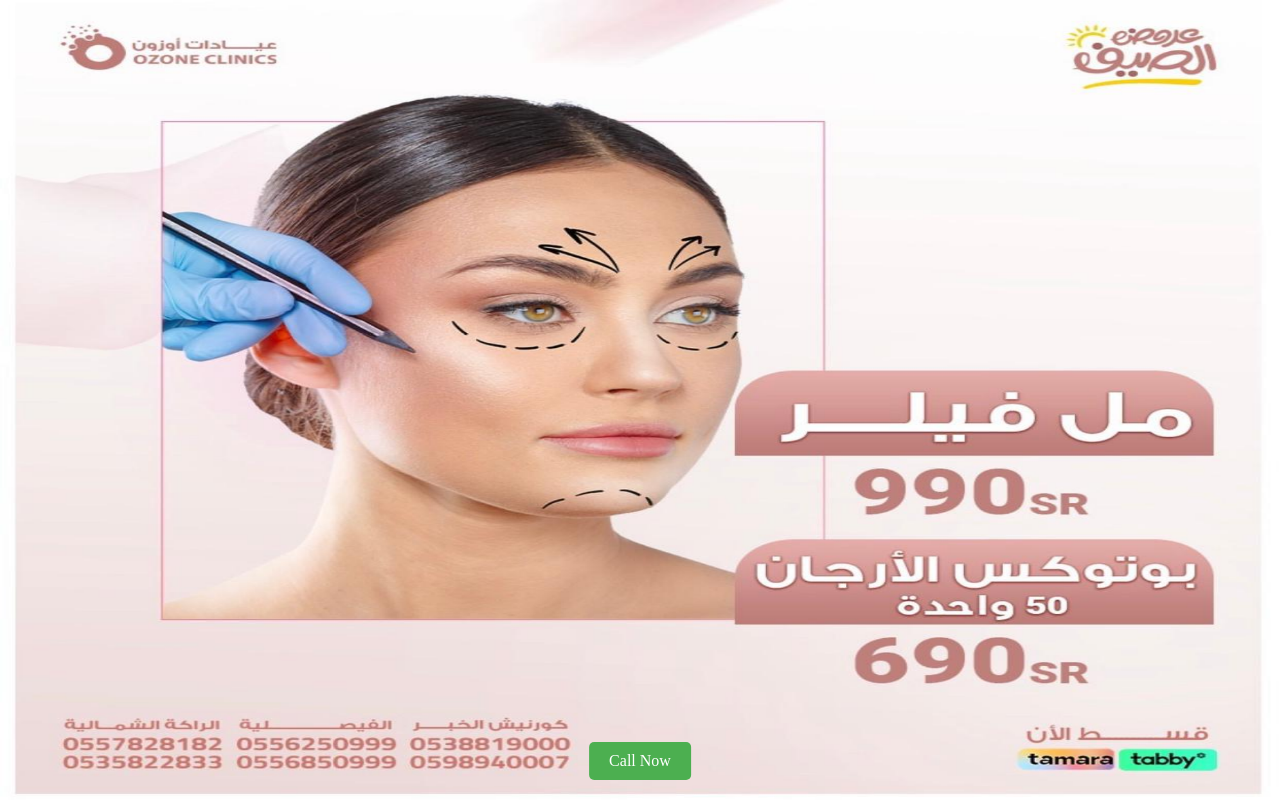
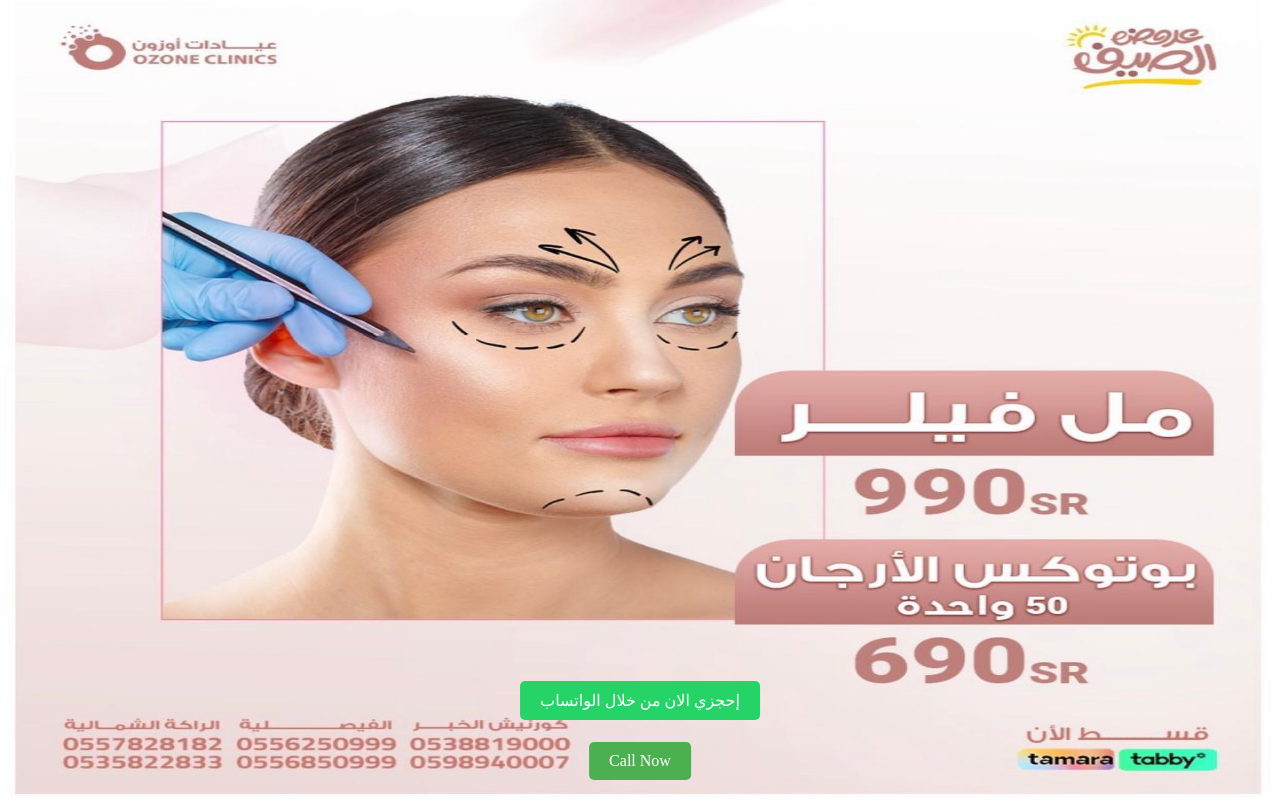
Before and after one commit to CYBERMEZO-bit/Ozone-Clinics, a plain HTML site: page index.html in a window 1280 px wide. Drawn offline with Linux system fonts and the light colour scheme.

Commit message:
Update style.css

```diff
--- a/style.css
+++ b/style.css
@@ -39,3 +39,53 @@
                 margin: 0;
                 padding: 0;
                 cursor: pointer; }
+
+
+                .whatsapp-button {
+
+
+                  display: inline-block;
+
+
+                  padding: 10px 20px;
+
+
+                  background-color: #25D366;
+
+
+                  color: white;
+
+
+                  text-align: center;
+
+
+                  text-decoration: none;
+
+
+                  border-radius: 5px;
+
+
+                  font-size: 16px;
+
+
+                  position: fixed;
+
+
+                  bottom: 80px;
+
+
+                  left: 50%;
+
+
+                  transform: translateX(-50%);
+
+
+                  cursor: pointer; }
+
+                  .whatsapp-button:hover {
+
+
+                    background-color: #1E8449;
+
+
+                    }
```
